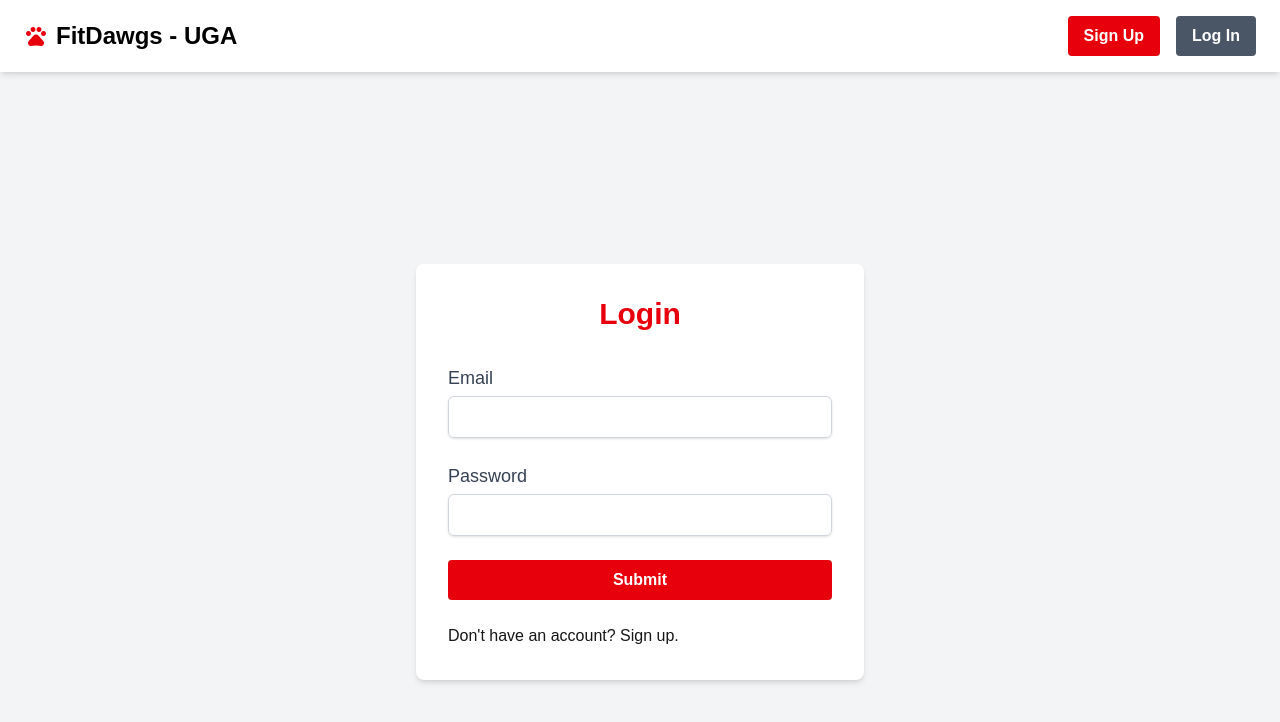
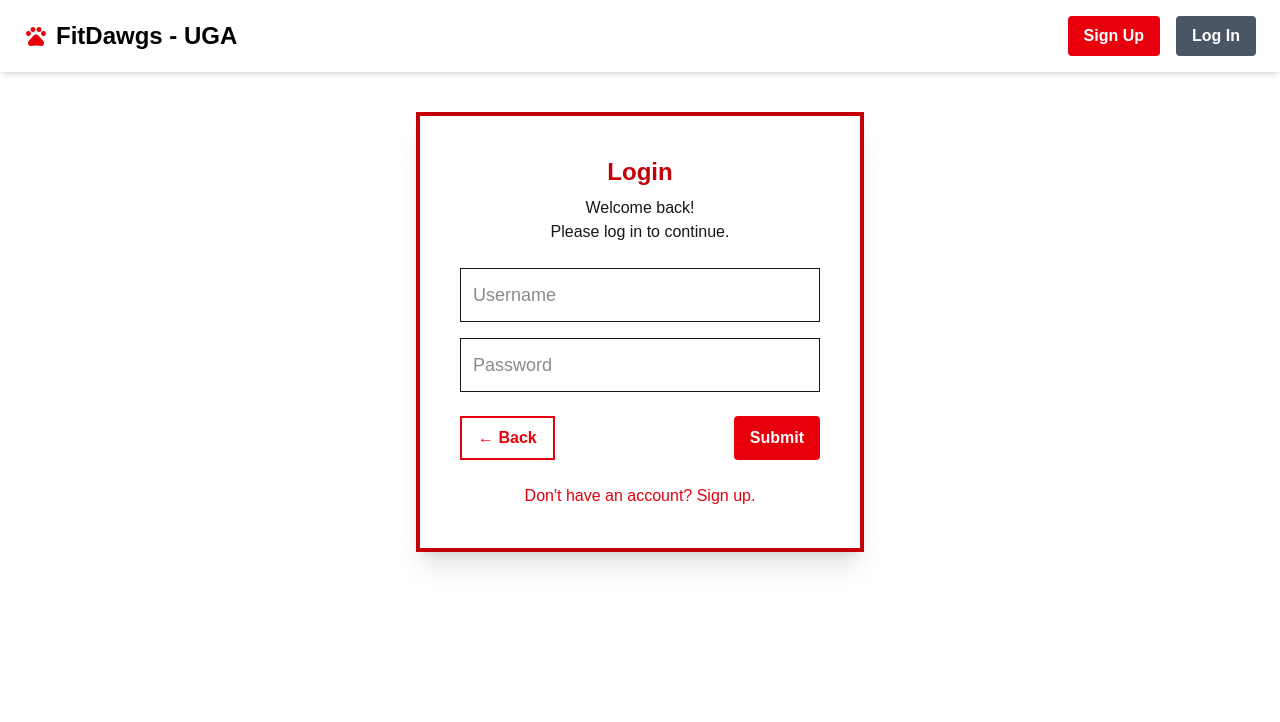
Before and after one commit to jdkochoa/FitDawgs, a Next.js app: page /login in a window 1280 px wide. Shown: the top 722 px of the page. Built offline with nearby package versions, Linux system fonts and the light colour scheme.

Commit message:
matched styling to other pages and changed email to username to match the sign up page.

```diff
--- a/src/app/login/page.tsx
+++ b/src/app/login/page.tsx
@@ -41,45 +41,53 @@ If the user is not logged in, log in.
   }
 
   return (
-    <div className="flex flex-col items-center justify-center min-h-screen bg-gray-100 p-4">
-      <div className="w-full max-w-md p-8 space-y-8 bg-white rounded-lg shadow-md">
-        <h1 className="text-3xl font-bold text-center text-red-600">Login</h1>
-        <form action="" className="mt-8 space-y-6">
-          <div>
-            <label
-              htmlFor="email"
-              className="block text-lg font-medium text-gray-700"
-            >
-              Email
-            </label>
+    <div className="min-h-screen flex items-start justify-center pt-10 bg-white">
+      <div className="border-4 border-red-700 p-10 shadow-xl w-full max-w-md text-center">
+        <h1 className="text-2xl font-semibold mb-2 text-red-700">Login</h1>
+        <p className="mb-6">
+          Welcome back! <br />
+          Please log in to continue.
+        </p>
+
+        <form action="" className="space-y-6">
           <input
-              type="email"
-              name="email"
-              id="email"
-              className="mt-1 block w-full px-3 py-2 border border-gray-300 rounded-md shadow-sm focus:outline-none focus:ring-indigo-500 focus:border-indigo-500"
+            type="username"
+            name="username"
+            id="username"
+            placeholder="Username"
+            className="w-full border p-3 mb-4 text-lg"
             required
           />
-          </div>
-          <div>
-            <label
-              htmlFor="password"
-              className="block text-lg font-medium text-gray-700"
-            >
-              Password
-            </label>
+
           <input
             type="password"
             name="password"
             id="password"
-              className="mt-1 block w-full px-3 py-2 border border-gray-300 rounded-md shadow-sm focus:outline-none focus:ring-indigo-500 focus:border-indigo-500"
+            placeholder="Password"
+            className="w-full border p-3 mb-6 text-lg"
             required
           />
+
+          <div className="flex justify-between">
+            <button
+              onClick={() => router.back()}
+              type="button"
+              className="flex items-center border-2 border-red-600 text-red-600 px-4 py-2 font-semibold hover:bg-red-50"
+            >
+              ← Back
+            </button>
+            <SubmitButton
+              onSubmit={handleLogin}
+              className="px-6 py-2 w-auto"
+            />
           </div>
-          <div>
-            <SubmitButton onSubmit={handleLogin} />
-          </div>
-          <Link href="/name">Don't have an account? Sign up.</Link>
         </form>
+
+        <p className="mt-6">
+          <Link href="/name" className="text-red-600 hover:underline">
+            Don't have an account? Sign up.
+          </Link>
+        </p>
       </div>
     </div>
   );
--- a/src/components/SubmitButton.tsx
+++ b/src/components/SubmitButton.tsx
@@ -5,6 +5,7 @@ import { useState, useEffect } from "react";
 
 interface SubmitButtonProps {
   onSubmit: () => void;
+  className?: string;
 }
 
 const SubmitButton = ({ onSubmit }: SubmitButtonProps) => {
@@ -20,7 +21,7 @@ const SubmitButton = ({ onSubmit }: SubmitButtonProps) => {
       type="submit"
       disabled={isSubmitted}
       className={
-        "bg-red-600 hover:bg-red-700 text-white font-bold py-2 px-4 rounded w-full"
+        "bg-red-600 hover:bg-red-700 text-white font-bold py-2 px-4 rounded ${className}"
       }
       onClick={submitHandler}
     >
```
Lines whose indentation alone changed are shown as unchanged.
